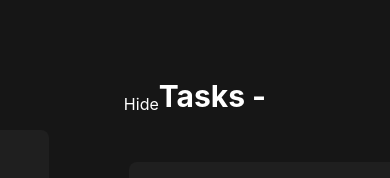
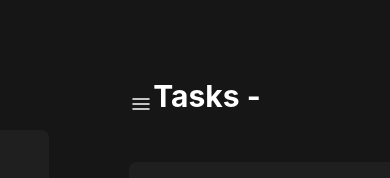
Before and after one commit to mxmxmarexmxm/task-manager-test, a React (Vite) app: page / in a window 390 px wide. Shown: the part 238-416 px from the top of the page. Built offline with nearby package versions, Linux system fonts and the light colour scheme.

Commit message:
chore: Create Header component and integrate it into the App

```diff
--- a/src/App.tsx
+++ b/src/App.tsx
@@ -1,8 +1,9 @@
 import React, { useState } from 'react';
+import { useTasksData } from './hooks/useTasksData';
+import { useGroupsData } from './hooks/useGroupsData';
+import Header from './components/Header';
 import GroupsList from './components/GroupsList';
 import TasksList from './components/TasksList';
-import { useTasksData } from './hooks/useTasksData';
-import { useGroupsData } from './hooks/useGroupsData';
 import './index.css';
 
 const App: React.FC = () => {
@@ -15,16 +16,10 @@ const App: React.FC = () => {
 
   return (
     <div className="bg-primary overflow-hidden h-screen text-white flex flex-col items-center justify-center">
-      <div className="flex justify-between">
-        <button
-          onClick={() => setGruopsListIsVisible((isVisible) => !isVisible)}
-        >
-          Hide
-        </button>
-        <h1 className="text-3xl font-bold mb-4 inline">
-          Tasks - {activeGroup?.name}
-        </h1>
-      </div>
+      <Header
+        activeGroupName={activeGroup?.name}
+        setGruopsListIsVisible={setGruopsListIsVisible}
+      />
       <div className="flex gap-20">
         {groupsListIsVisible && (
           <GroupsList
--- /dev/null
+++ b/src/assets/icons/HamburgerMenu.tsx
@@ -0,0 +1,39 @@
+const HamburgerMenu = () => {
+  return (
+    <svg
+      viewBox="0 0 24 24"
+      fill="none"
+      xmlns="http://www.w3.org/2000/svg"
+      height={24}
+    >
+      <g id="SVGRepo_bgCarrier" stroke-width="0"></g>
+      <g
+        id="SVGRepo_tracerCarrier"
+        strokeLinecap="round"
+        strokeLinejoin="round"
+      ></g>
+      <g id="SVGRepo_iconCarrier">
+        <path
+          d="M20 7L4 7"
+          stroke="#ffffff"
+          strokeWidth="1.5"
+          strokeLinecap="round"
+        ></path>
+        <path
+          d="M20 12L4 12"
+          stroke="#ffffff"
+          strokeWidth="1.5"
+          strokeLinecap="round"
+        ></path>
+        <path
+          d="M20 17L4 17"
+          stroke="#ffffff"
+          strokeWidth="1.5"
+          strokeLinecap="round"
+        ></path>
+      </g>
+    </svg>
+  );
+};
+
+export default HamburgerMenu;
--- /dev/null
+++ b/src/components/Header.tsx
@@ -0,0 +1,28 @@
+import React from 'react';
+import HamburgerMenu from '../assets/icons/HamburgerMenu';
+
+interface HeaderProps {
+  setGruopsListIsVisible: React.Dispatch<React.SetStateAction<boolean>>;
+  activeGroupName: string | null | undefined;
+}
+
+const Header: React.FC<HeaderProps> = ({
+  setGruopsListIsVisible,
+  activeGroupName,
+}) => {
+  return (
+    <div className="flex justify-between items-center">
+      <button
+        className="flex justify-center items-center sm:hidden"
+        onClick={() => setGruopsListIsVisible((isVisible) => !isVisible)}
+      >
+        <HamburgerMenu />
+      </button>
+      <h1 className="text-3xl font-bold mb-4 inline">
+        Tasks - {activeGroupName}
+      </h1>
+    </div>
+  );
+};
+
+export default Header;
```
